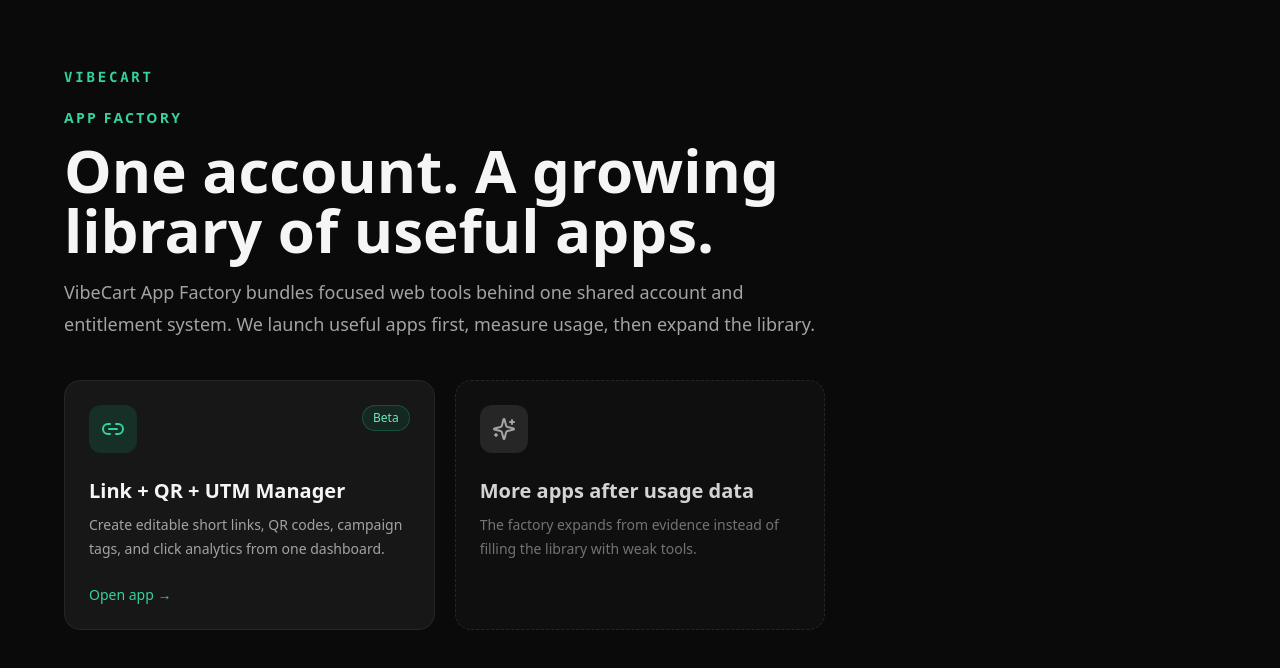
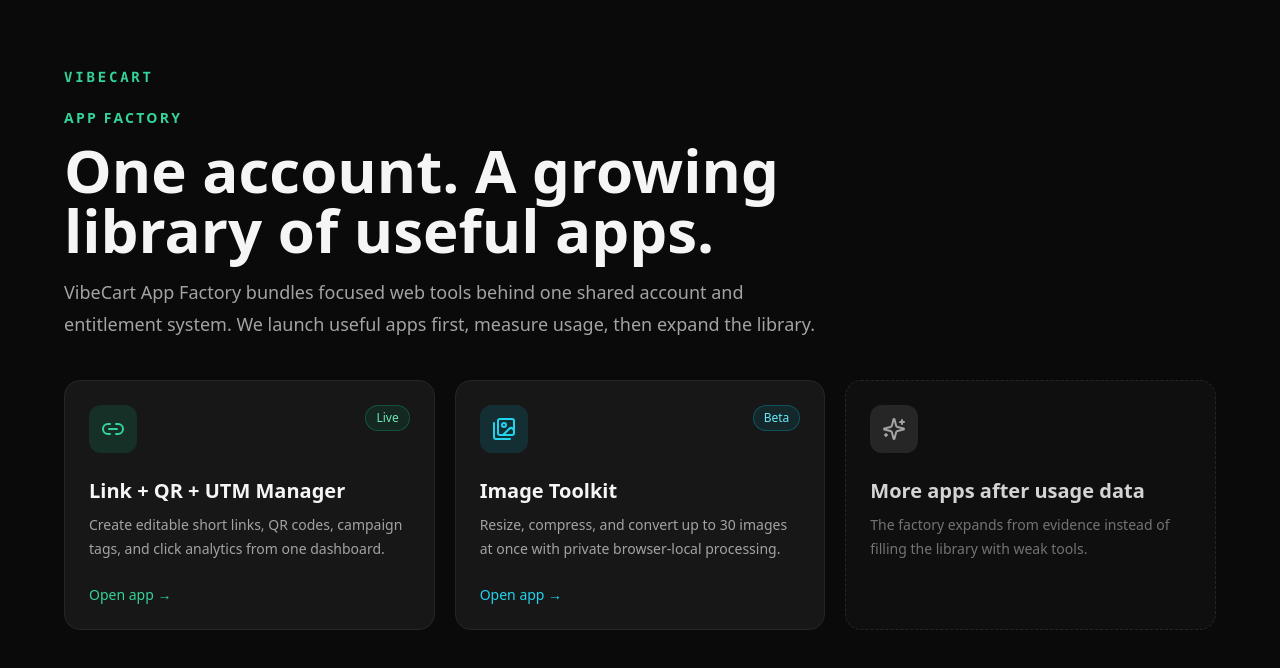
Before and after one commit to runjohnray2-lgtm/vibecart, a Next.js app: page /apps in a window 1280 px wide. Shown: the top 668 px of the page. Built offline with nearby package versions, Linux system fonts and the light colour scheme.

Commit message:
Add Image Toolkit to app library

```diff
--- a/app/apps/page.tsx
+++ b/app/apps/page.tsx
@@ -1,13 +1,22 @@
 import Link from "next/link"
-import { Link2, Sparkles } from "lucide-react"
+import { Images, Link2, Sparkles } from "lucide-react"
 
 const apps = [
   {
     name: "Link + QR + UTM Manager",
     description: "Create editable short links, QR codes, campaign tags, and click analytics from one dashboard.",
     href: "/apps/links",
+    status: "Live",
+    icon: Link2,
+    accent: "emerald",
+  },
+  {
+    name: "Image Toolkit",
+    description: "Resize, compress, and convert up to 30 images at once with private browser-local processing.",
+    href: "/apps/images",
     status: "Beta",
-    icon: Link2,
+    icon: Images,
+    accent: "cyan",
   },
 ]
 
@@ -29,21 +38,22 @@
         <section className="grid gap-5 md:grid-cols-2 lg:grid-cols-3">
           {apps.map(app => {
             const Icon = app.icon
+            const cyan = app.accent === "cyan"
             return (
-              <Link key={app.name} href={app.href} className="group rounded-2xl border border-neutral-800 bg-neutral-900 p-6 transition hover:border-emerald-500/60 hover:bg-neutral-900/80">
+              <Link key={app.name} href={app.href} className={`group rounded-2xl border border-neutral-800 bg-neutral-900 p-6 transition hover:bg-neutral-900/80 ${cyan ? "hover:border-cyan-500/60" : "hover:border-emerald-500/60"}`}>
                 <div className="flex items-start justify-between gap-4">
-                  <div className="rounded-xl bg-emerald-500/15 p-3 text-emerald-400"><Icon size={24} /></div>
-                  <span className="rounded-full border border-emerald-500/30 bg-emerald-500/10 px-2.5 py-1 text-xs font-medium text-emerald-300">{app.status}</span>
+                  <div className={`rounded-xl p-3 ${cyan ? "bg-cyan-500/15 text-cyan-400" : "bg-emerald-500/15 text-emerald-400"}`}><Icon size={24} /></div>
+                  <span className={`rounded-full border px-2.5 py-1 text-xs font-medium ${cyan ? "border-cyan-500/30 bg-cyan-500/10 text-cyan-300" : "border-emerald-500/30 bg-emerald-500/10 text-emerald-300"}`}>{app.status}</span>
                 </div>
-                <h2 className="mt-6 text-xl font-semibold group-hover:text-emerald-300">{app.name}</h2>
+                <h2 className={`mt-6 text-xl font-semibold ${cyan ? "group-hover:text-cyan-300" : "group-hover:text-emerald-300"}`}>{app.name}</h2>
                 <p className="mt-2 text-sm leading-6 text-neutral-400">{app.description}</p>
-                <p className="mt-6 text-sm font-medium text-emerald-400">Open app →</p>
+                <p className={`mt-6 text-sm font-medium ${cyan ? "text-cyan-400" : "text-emerald-400"}`}>Open app →</p>
               </Link>
             )
           })}
 
           <div className="rounded-2xl border border-dashed border-neutral-800 bg-neutral-900/40 p-6 text-neutral-500">
-            <div className="rounded-xl bg-neutral-800 p-3 text-neutral-400 w-fit"><Sparkles size={24} /></div>
+            <div className="w-fit rounded-xl bg-neutral-800 p-3 text-neutral-400"><Sparkles size={24} /></div>
             <h2 className="mt-6 text-xl font-semibold text-neutral-300">More apps after usage data</h2>
             <p className="mt-2 text-sm leading-6">The factory expands from evidence instead of filling the library with weak tools.</p>
           </div>
```
